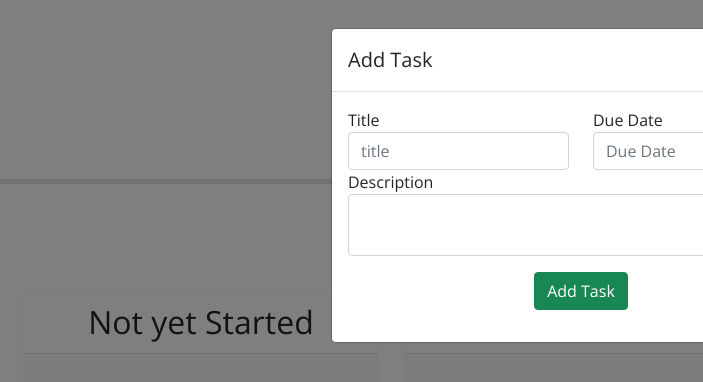
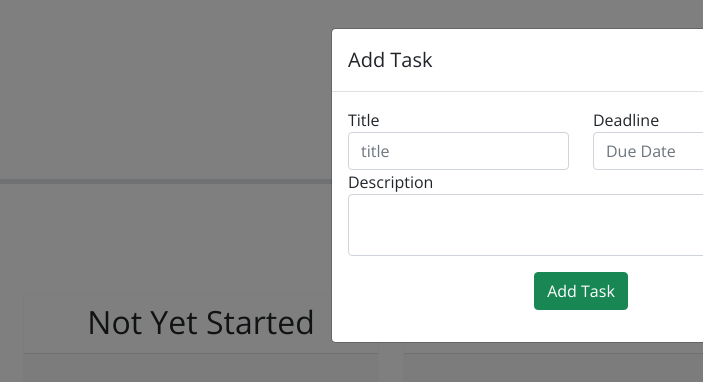
Before and after one commit to Kadeemking/Module-5-Challenge, a plain HTML site: page index.html in a window 1280 px wide. Both pictures are taken after a click on the button "Add Task". Shown: the full height of the page, 59-762 px from the left. Drawn offline with nearby package versions, Linux system fonts and the light colour scheme.

```diff
--- a/index.html
+++ b/index.html
@@ -42,7 +42,7 @@
                 </div>
 
                 <div class="col-6">
-                  <label for="due-date">Due Date</label>
+                  <label for="due-date">Deadline</label>
                   <input id="due-date" type="text" class="form-control" placeholder="Due Date">
                 </div>
               </div>
@@ -69,7 +69,7 @@
       <div class="col-12 col-lg-4 d-flex">
         <div id="to-do" class="card border-light mb-3 lane flex-grow-1">
           <div class="card-header bg-white">
-            <h2 class="card-title mb-1">Not yet Started</h2>
+            <h2 class="card-title mb-1">Not Yet Started</h2>
           </div>
           <div class="card-body bg-light">
             <div id="todo-cards"></div>
```
Also changed, not shown: 1 other file.
